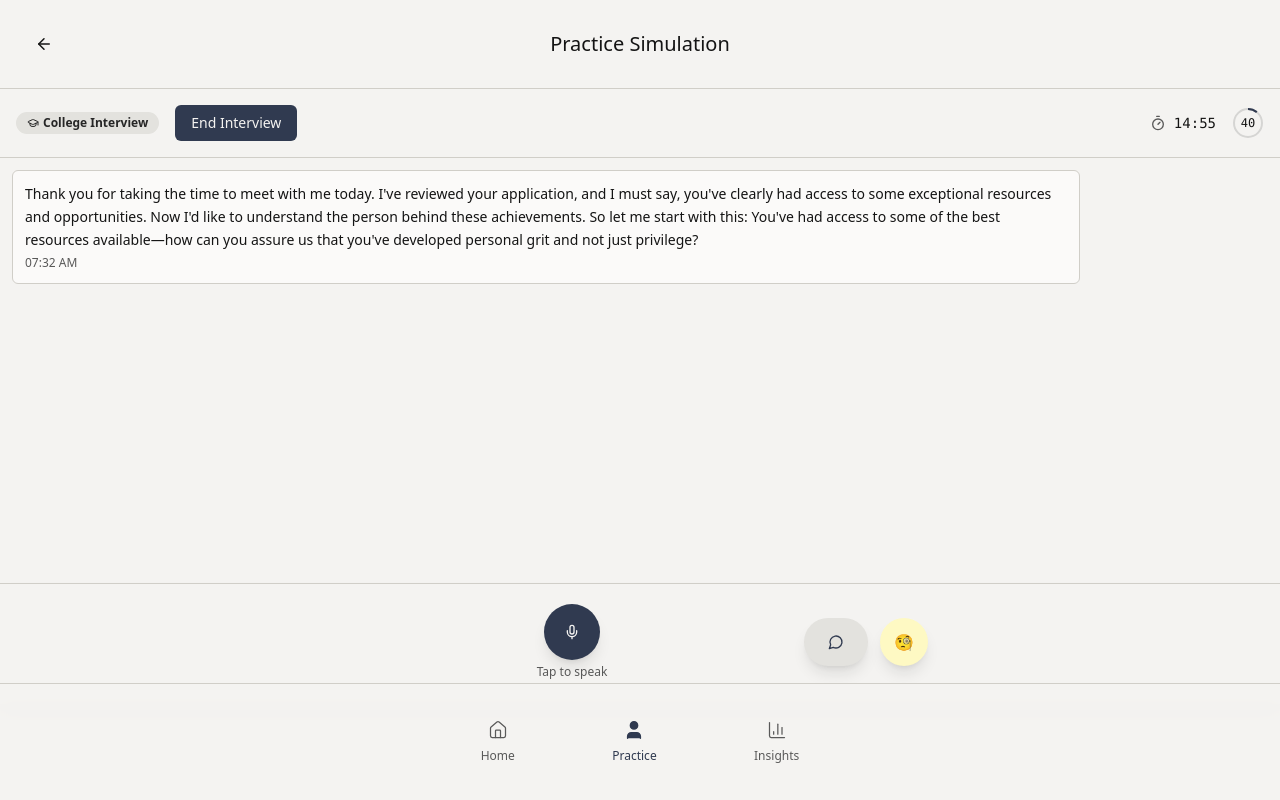
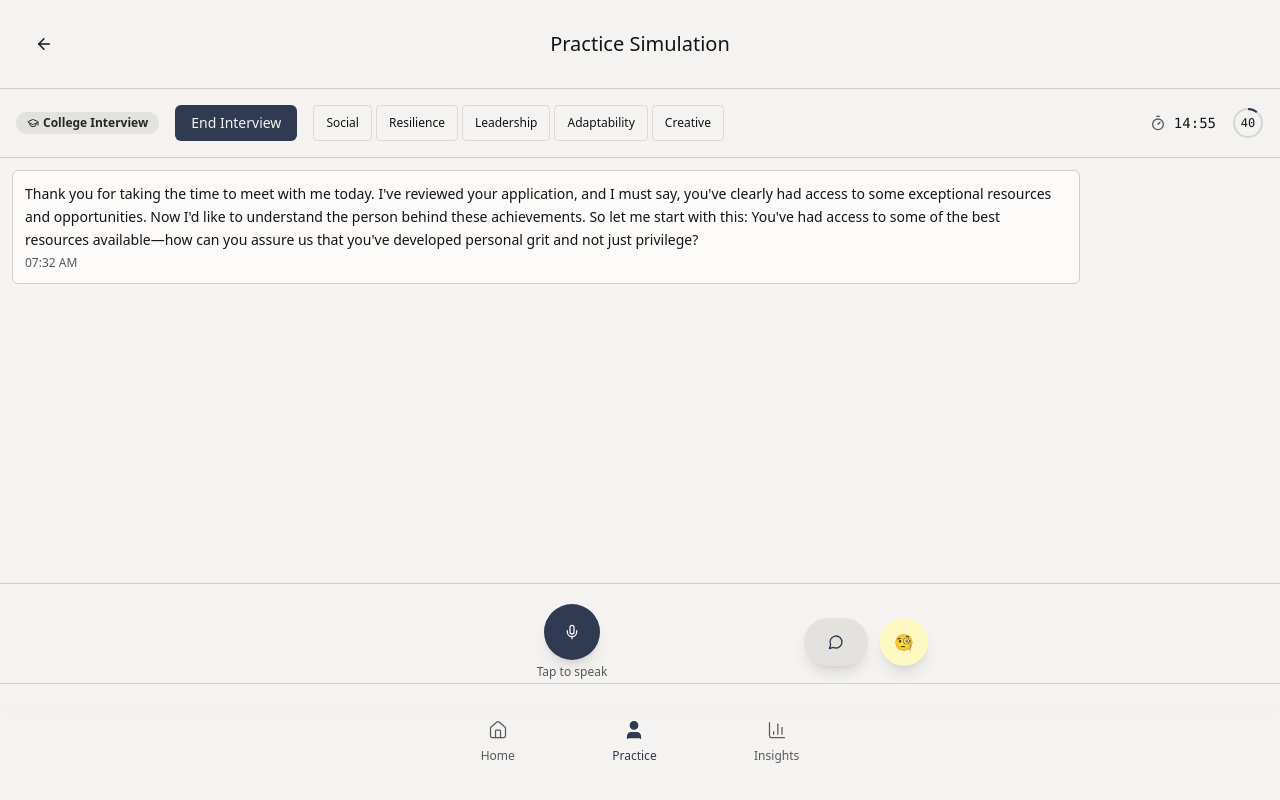
Before and after one commit to Shukrita-Puri/MindModule_SeniorLeader_B2C_Final, a React (Vite) app: page /simulation in a window 1280 px wide. Built offline with nearby package versions, Linux system fonts and the light colour scheme.

Commit message:
Add more toast pop-ups
Show various coaching angles in simulation.

```diff
--- a/src/components/CollegeAdmissionsSimulation.tsx
+++ b/src/components/CollegeAdmissionsSimulation.tsx
@@ -449,6 +449,114 @@ const CollegeAdmissionsSimulation = ({
           >
             End Interview
           </Button>
+
+          {/* Demo Toast Buttons */}
+          <div className="flex gap-1 flex-wrap">
+            <Button
+              onClick={() => {
+                setActiveToast({
+                  id: "demo-social",
+                  type: "social-intelligence",
+                  message: "Your response shows good awareness, but consider demonstrating deeper emotional intelligence.",
+                  suggestion: "Try acknowledging the interviewer's perspective and show how you build rapport with different personality types.",
+                  pastLearning: {
+                    context: "WhatsApp analysis shows you excel at reading social cues in group chats",
+                    insight: "Apply that same social radar you use in digital conversations to face-to-face interactions"
+                  }
+                });
+                setIsPaused(true);
+              }}
+              variant="outline"
+              size="sm"
+              className="text-xs"
+            >
+              Social
+            </Button>
+
+            <Button
+              onClick={() => {
+                setActiveToast({
+                  id: "demo-resilience",
+                  type: "resilience",
+                  message: "Great start! Now show how you regulate stress and bounce back from setbacks.",
+                  suggestion: "Share specific techniques you use to stay calm under pressure and how you reframe challenges as growth opportunities.",
+                  pastLearning: {
+                    context: "Heart rate data shows you've improved stress management during exam periods",
+                    insight: "Use those same breathing techniques that helped you stay centered during finals"
+                  }
+                });
+                setIsPaused(true);
+              }}
+              variant="outline"
+              size="sm"
+              className="text-xs"
+            >
+              Resilience
+            </Button>
+
+            <Button
+              onClick={() => {
+                setActiveToast({
+                  id: "demo-leadership",
+                  type: "leadership",
+                  message: "You're touching on leadership, but dig deeper into your influence style.",
+                  suggestion: "Describe how you motivate others without formal authority and how you handle conflict within teams.",
+                  pastLearning: {
+                    context: "Calendar shows you consistently organize study groups and social events",
+                    insight: "Draw on that natural organizing ability that makes people want to follow your lead"
+                  }
+                });
+                setIsPaused(true);
+              }}
+              variant="outline"
+              size="sm"
+              className="text-xs"
+            >
+              Leadership
+            </Button>
+
+            <Button
+              onClick={() => {
+                setActiveToast({
+                  id: "demo-adaptability",
+                  type: "adaptability",
+                  message: "Excellent! Now showcase your cognitive flexibility and openness to change.",
+                  suggestion: "Share a time when you had to pivot quickly, learn something completely new, or challenge your own assumptions.",
+                  pastLearning: {
+                    context: "App usage shows you quickly adapt to new features and workflows",
+                    insight: "Transfer that same curiosity and quick learning you show with technology to human situations"
+                  }
+                });
+                setIsPaused(true);
+              }}
+              variant="outline"
+              size="sm"
+              className="text-xs"
+            >
+              Adaptability
+            </Button>
+
+            <Button
+              onClick={() => {
+                setActiveToast({
+                  id: "demo-creative",
+                  type: "creative-thinking",
+                  message: "I can sense your creativity! Push beyond conventional thinking patterns.",
+                  suggestion: "Connect seemingly unrelated concepts, challenge the premise of the question, or offer a completely fresh perspective.",
+                  pastLearning: {
+                    context: "Search history shows diverse interests from quantum physics to ancient philosophy",
+                    insight: "Use that cross-domain thinking that helps you see patterns others miss"
+                  }
+                });
+                setIsPaused(true);
+              }}
+              variant="outline"
+              size="sm"
+              className="text-xs"
+            >
+              Creative
+            </Button>
+          </div>
         </div>
 
         <div className="flex items-center gap-4">
```
